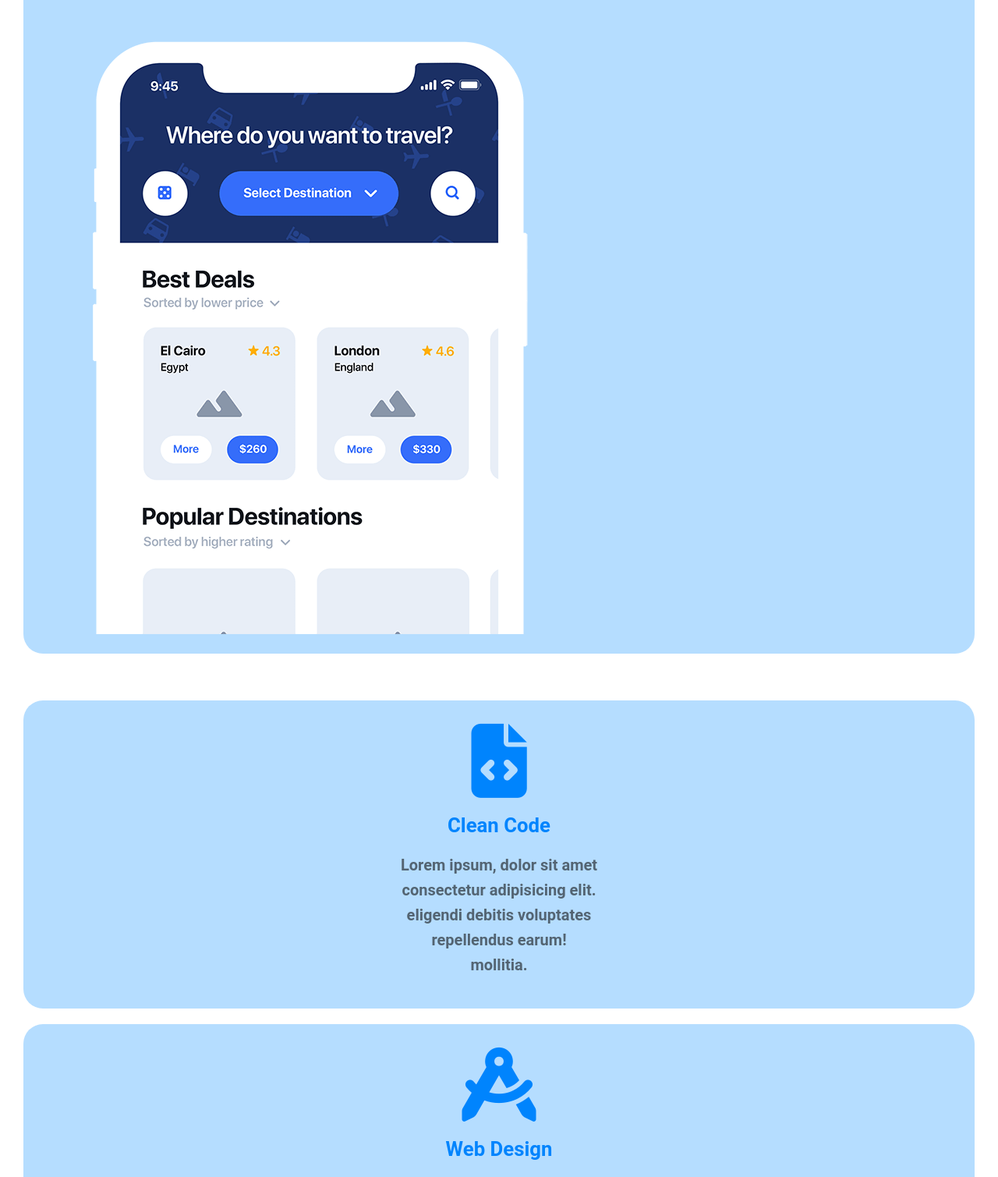
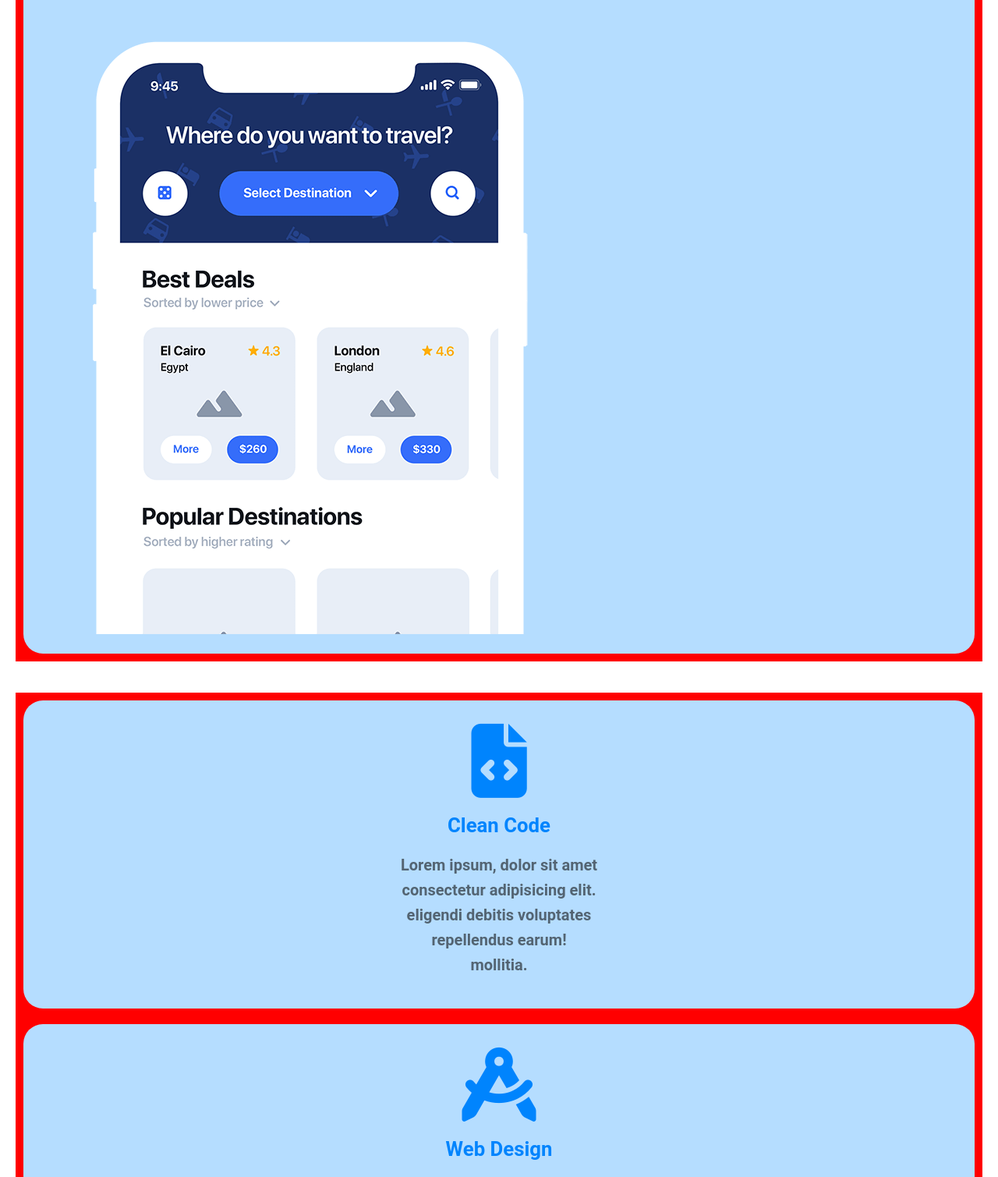
Before and after one commit to eltonanit/htmlcss-responsive-layout, a plain HTML site: page index.html in a window 1280 px wide. Shown: the part 323-1832 px from the top of the page at 78% size. Drawn offline with Linux system fonts and the light colour scheme.

Commit message:
[UPD] Added media query

```diff
--- a/style.css
+++ b/style.css
@@ -63,8 +63,39 @@ p{ font-size: 16px;
 }
 
 
+/*------------------------------------  MEDIA QUERYY- SCREEN   */
+
+@media screen and (min-width: 480px)  {
+    .col-66 {
+       background-color: red;
+       width: calc(100% / 3 * 2);
+
+    }
+           .col-33 {
+               background-color: red;
+width: calc(100% / 3 );
+           }
+                          .col-66 {
+                              background-color: red;
+width: calc(100% / 3);
+                          }
+
+
+}
+
+
+
+
+
+
 /*------------------------------------  COLUMN   */
 .col-100 {
+    width: 100%;
+}
+.col-80 {
+    width: 100%;
+}
+.col-20 {
     width: 100%;
 }
 .col-66{
```
